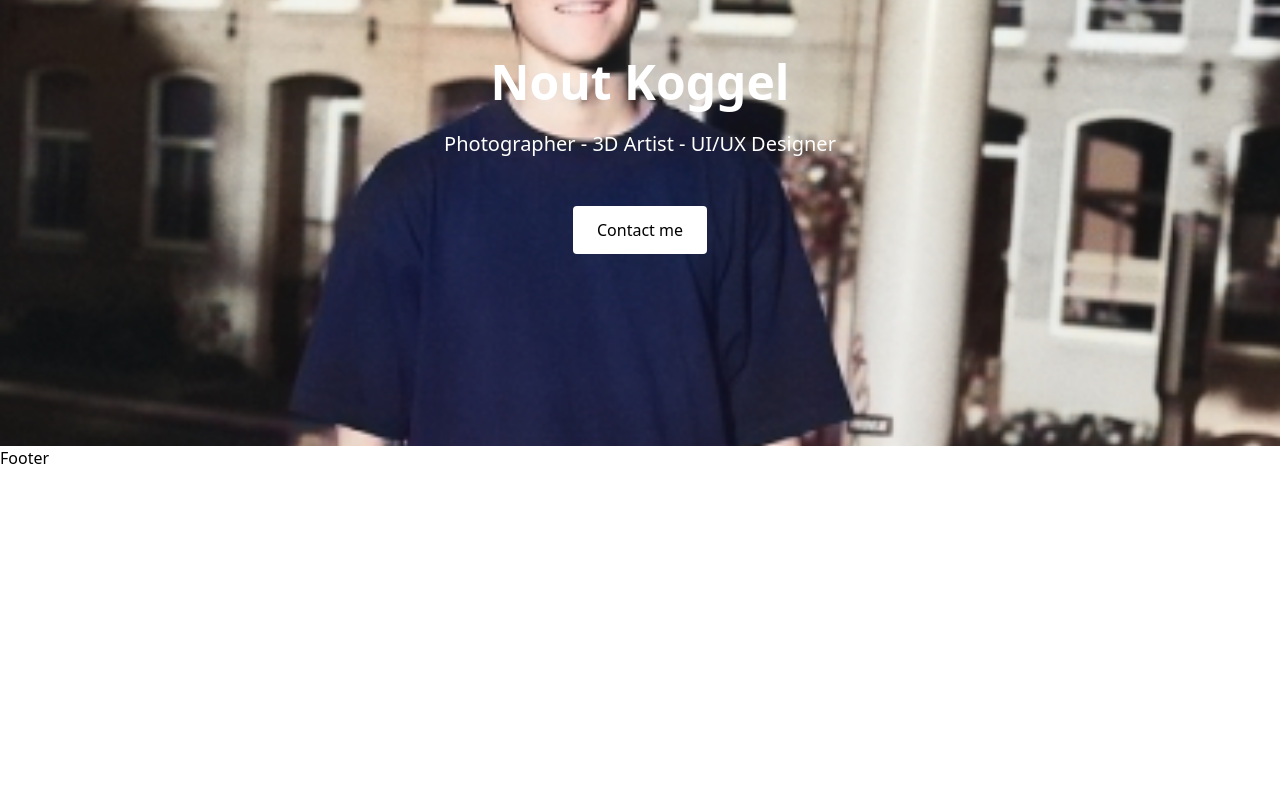
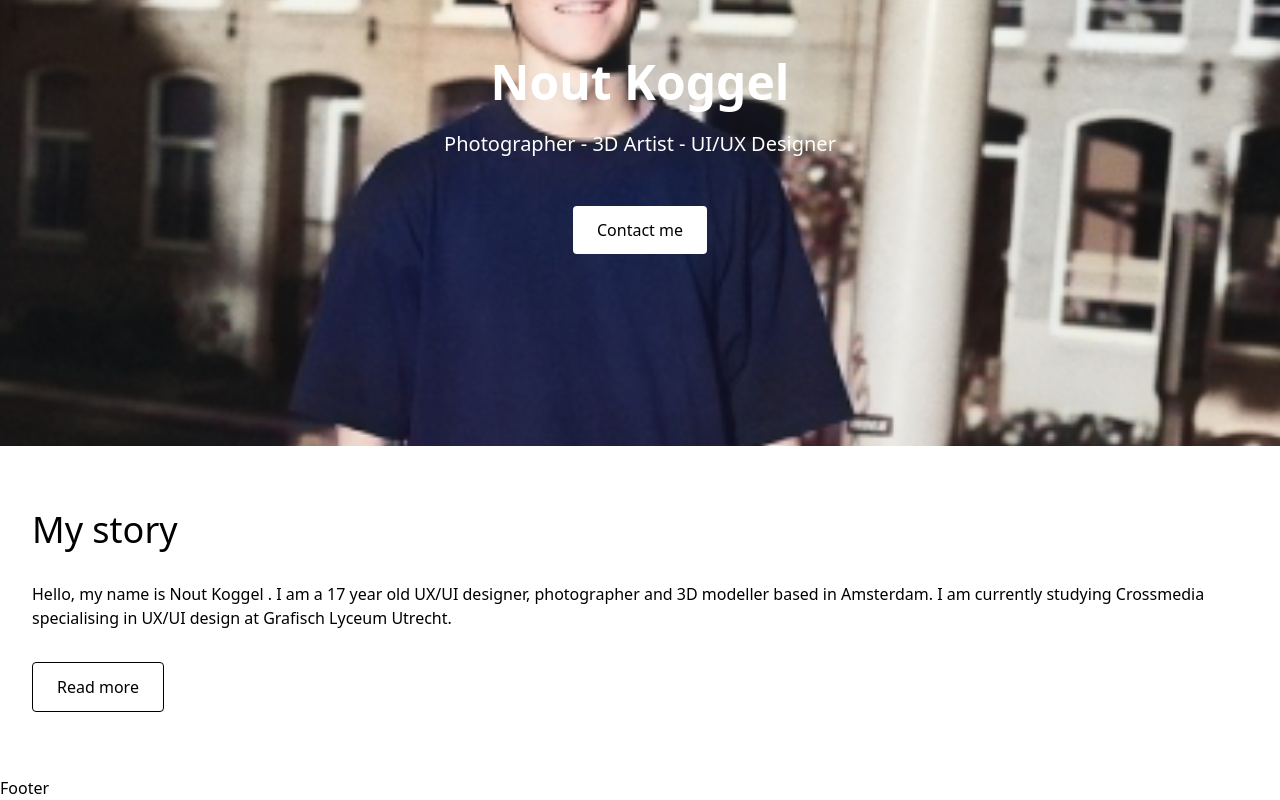
Before and after one commit to joeribreedveld/portfolio-nout, a Next.js app: page / in a window 1280 px wide. Shown: the part 354-1154 px from the top of the page. Before the commit the page ends 824 px from the top, so only its background shows below. Built offline with nearby package versions, Linux system fonts and the light colour scheme.

Commit message:
feat(story): make story section

```diff
--- /dev/null
+++ b/src/components/Story.tsx
@@ -0,0 +1,17 @@
+import Button from "./Button";
+
+const Story = () => {
+  return (
+    <section className="page-width flex flex-col gap-8 py-16">
+      <h2>My story</h2>
+      <p>
+        Hello, my name is Nout Koggel . I am a 17 year old UX/UI designer,
+        photographer and 3D modeller based in Amsterdam. I am currently studying
+        Crossmedia specialising in UX/UI design at Grafisch Lyceum Utrecht.
+      </p>
+      <Button variant="secondary">Read more</Button>
+    </section>
+  );
+};
+
+export default Story;
--- a/src/pages/index.tsx
+++ b/src/pages/index.tsx
@@ -1,11 +1,13 @@
 import { type NextPage } from "next";
 import Hero from "../components/Hero";
+import Story from "../components/Story";
 
 const Home: NextPage = () => {
   return (
-    <section>
+    <>
       <Hero />
-    </section>
+      <Story />
+    </>
   );
 };
 
--- a/src/styles/globals.css
+++ b/src/styles/globals.css
@@ -13,6 +13,10 @@
         @apply text-5xl font-bold
     }
 
+    h2 {
+        @apply text-4xl
+    }
+
     h3 {
         @apply text-2xl font-bold
     }
@@ -24,7 +28,7 @@
 
 @layer components {
     .btn {
-        @apply py-3 px-6 rounded
+        @apply py-3 px-6 rounded w-fit
     }
 
     .btn-primary {
```
